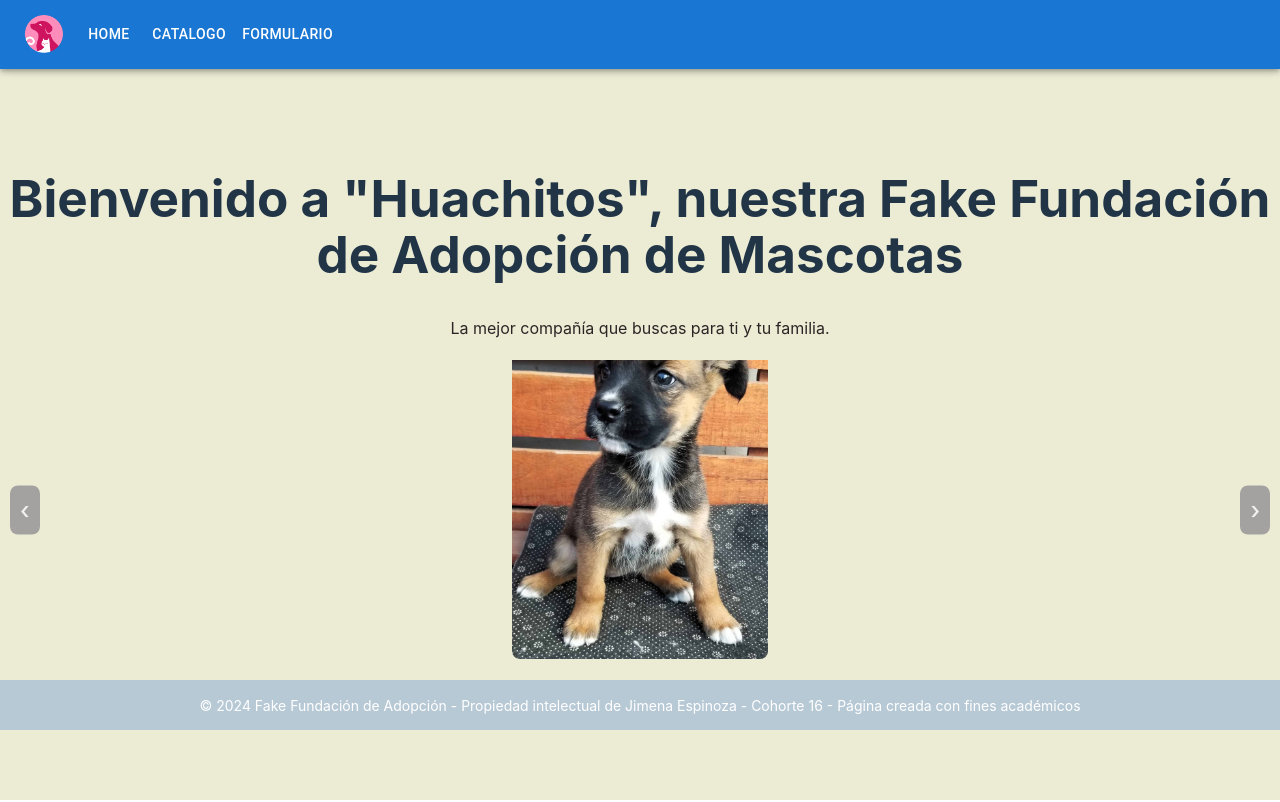
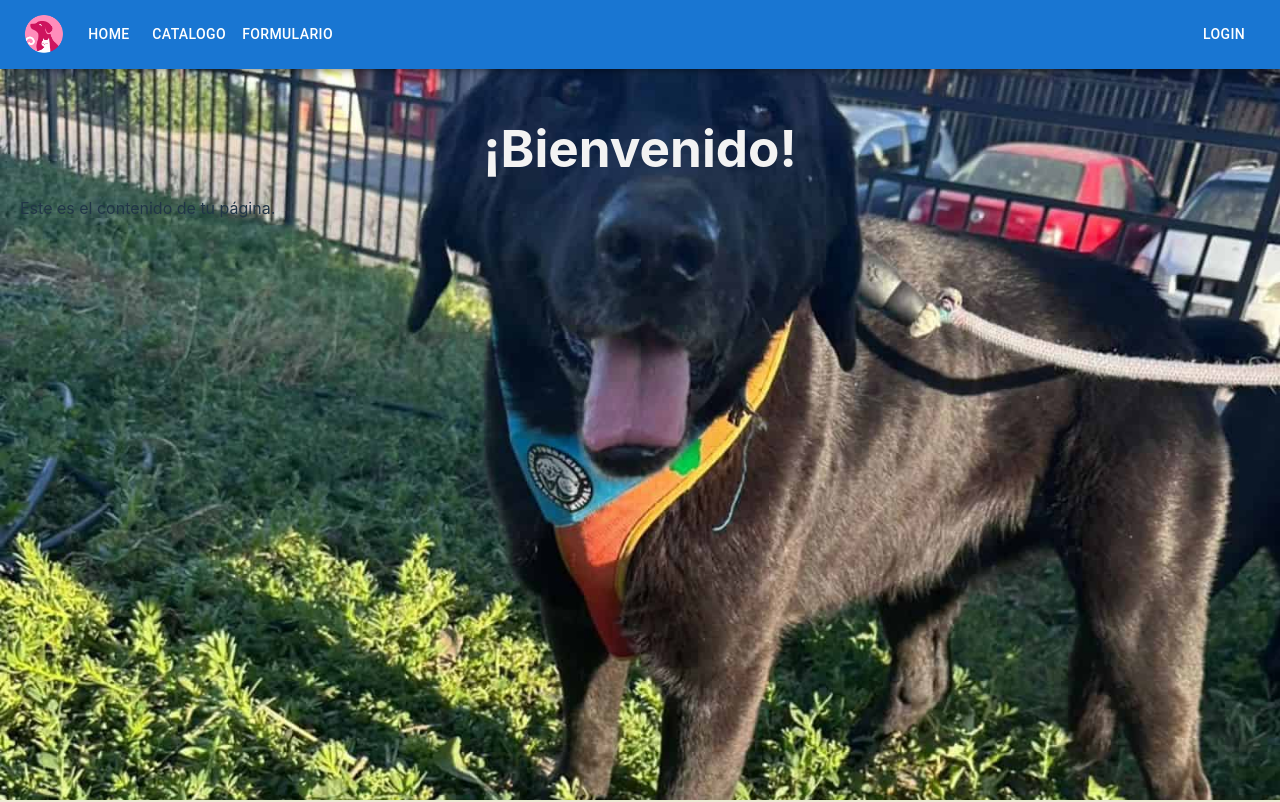
Before and after one commit to jime70/proyecto-final-c16, a React (Vite) app: page / in a window 1280 px wide. Shown: the top 802 px of the page. Built offline with nearby package versions, Linux system fonts and the light colour scheme.

Commit message:
It was selected proyect 5 as the base of the final proyect

```diff
--- a/eslint.config.js
+++ b/eslint.config.js
@@ -33,6 +33,7 @@ export default [
         'warn',
         { allowConstantExport: true },
       ],
+      'react/prop-types': 'off'
     },
   },
 ]
--- a/src/App.jsx
+++ b/src/App.jsx
@@ -1,10 +1,12 @@
 import './App.css'
+import Gallery from "./Gallery/Gallery";
 import Carousel from './Components/Carousel';
 
 function App() {
 
   return (
     <>
+     <Gallery />
       <h1>
         Bienvenido a "Huachitos", nuestra Fake Fundación de Adopción de Mascotas
       </h1>
--- a/src/Components/Navbar.jsx
+++ b/src/Components/Navbar.jsx
@@ -7,9 +7,7 @@ import Typography from "@mui/material/Typography";
 import Menu from "@mui/material/Menu";
 import MenuIcon from "@mui/icons-material/Menu";
 import Container from "@mui/material/Container";
-import Avatar from "@mui/material/Avatar";
 import Button from "@mui/material/Button";
-import Tooltip from "@mui/material/Tooltip";
 import MenuItem from "@mui/material/MenuItem";
 import AdbIcon from "@mui/icons-material/Adb";
 import { Link } from "react-router-dom";
@@ -138,6 +136,10 @@ function Navbar() {
                 {page.name}
               </Button>
             ))}
+
+            <Button sx={{ ml: "auto" }} color="inherit">
+              Login
+            </Button>
           </Box>
         </Toolbar>
       </Container>
--- /dev/null
+++ b/src/Gallery/Gallery.css
@@ -0,0 +1,32 @@
+.gallery {
+  width: 100%;
+  height: 100vh;
+  overflow-x: hidden;
+  overflow-y: auto;
+  perspective: 1px;
+  transform-style: preserve-3d;
+}
+
+.background {
+  position: absolute;
+  top: 0;
+  left: 0;
+  width: 100%;
+  height: 100vh; /* Usa 100vh para asegurarte de que cubra toda la pantalla */
+  background-size: cover;
+  background-position: center;
+  background-repeat: no-repeat;
+  z-index: -1;
+}
+
+h1 {
+  font-size: 3.2em;
+  line-height: 1.1;
+  margin-bottom: 20px;
+  color: #f3f3f3;
+}
+
+.content {
+  position: relative;
+  padding: 20px;
+}
--- /dev/null
+++ b/src/Gallery/Gallery.jsx
@@ -0,0 +1,31 @@
+import React, { useState, useEffect } from 'react';
+import './Gallery.css';
+import TornadoImage from '../Images/Tornado.jpg';
+
+
+function Gallery() {
+  const [scrollY, setScrollY] = useState(0);
+
+  useEffect(() => {
+    const handleScroll = () => {
+      setScrollY(window.scrollY);
+    };
+    window.addEventListener('scroll', handleScroll);
+
+    return () => {
+      window.removeEventListener('scroll', handleScroll);
+    };
+  }, []);
+
+  return (
+    <div className="gallery">
+      <div className="background" style={{ backgroundImage: `url(${TornadoImage})`, transform: `translateY(${scrollY * 0.5}px)` }} />
+      <div className="content">
+        <h1>¡Bienvenido!</h1>
+        <p>Este es el contenido de tu página.</p>
+      </div>
+    </div>
+  );
+}
+
+export default Gallery;
```
Also changed, not shown: src/Components/Layout.jsx (+5 -5 lines), package.json (line endings or trailing spaces), src/App.css (line endings or trailing spaces). Lines whose indentation alone changed are shown as unchanged.
